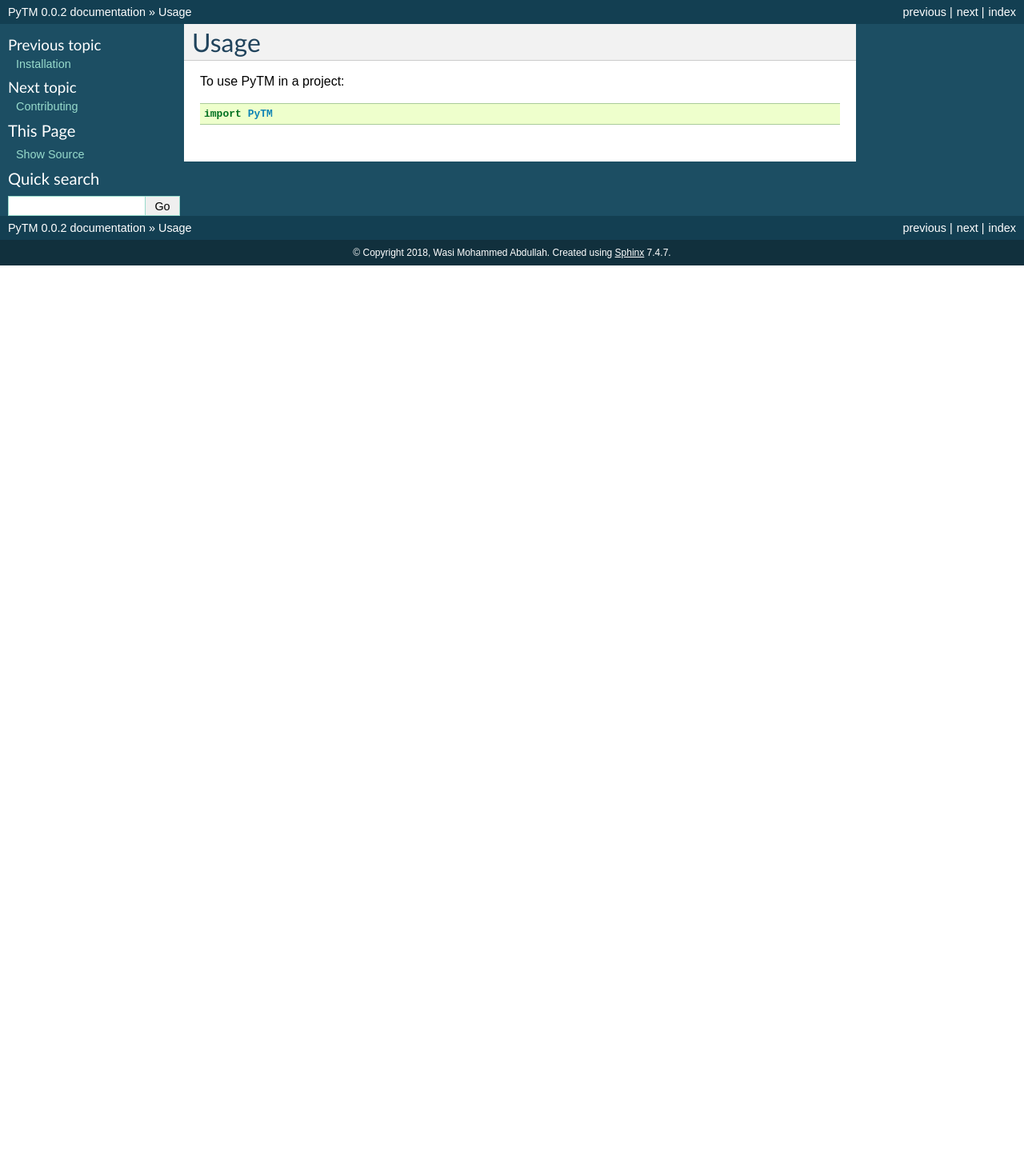
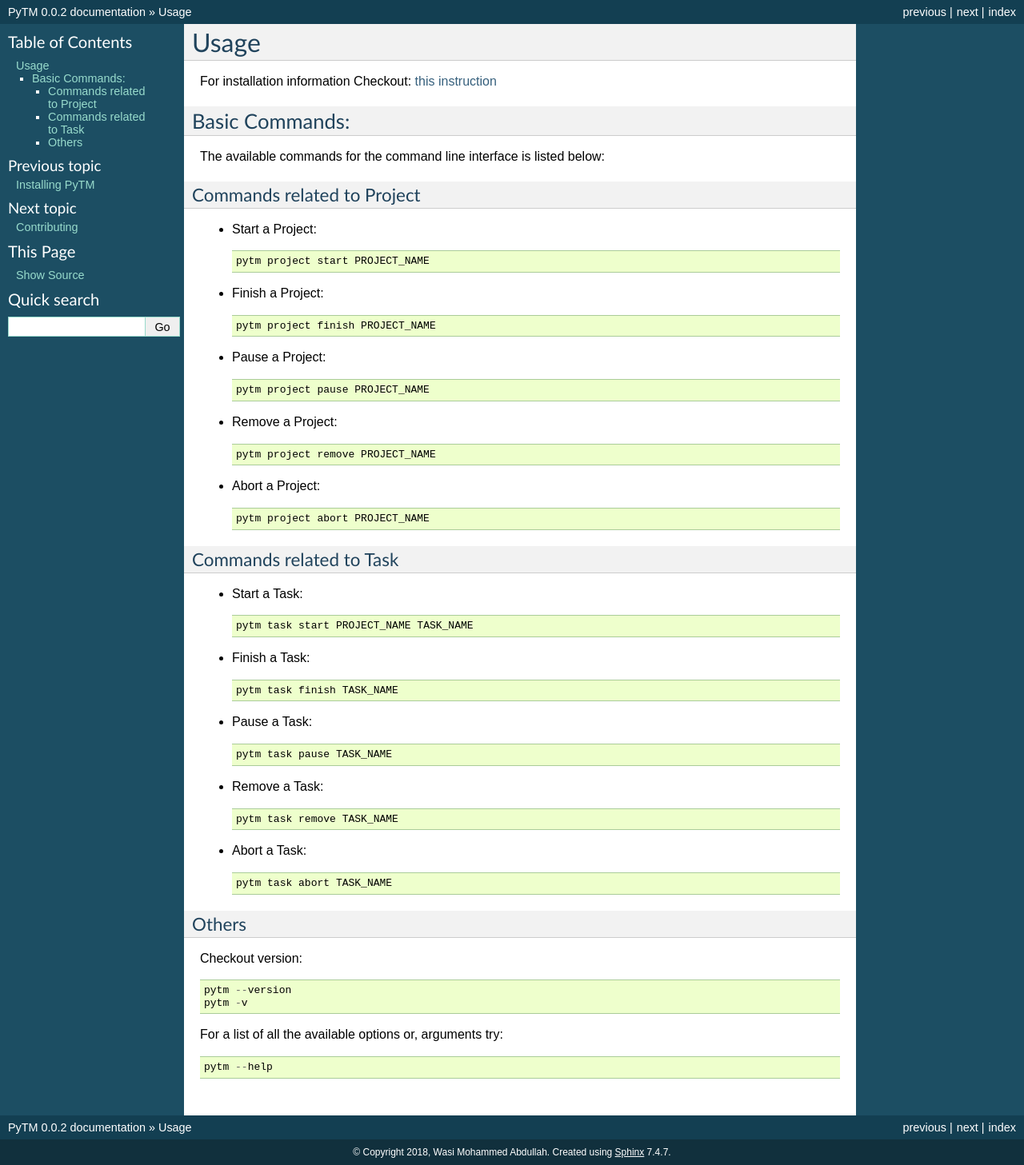
Before and after one commit to wasi0013/PyTM, a Sphinx documentation site: the page built from docs/usage.rst, in a window 1280 px wide. Shown: the whole page at 80% size. Built offline with Sphinx 7.4.7, drawn with Linux system fonts in a browser that asks for light colours; before the commit the page ends 900 px from its top, so only the background shows below that.

Commit message:
Updated #16 documentaton

```diff
--- a/docs/usage.rst
+++ b/docs/usage.rst
@@ -1,7 +1,69 @@
-========
+=====
 Usage
-========
+=====
 
-To use PyTM in a project::
+For installation information Checkout: `this instruction <installation.html>`_
 
-	import PyTM
+Basic Commands:
+---------------
+
+The available commands for the command line interface is listed below:
+
+Commands related to Project
+~~~~~~~~~~~~~~~~~~~~~~~~~~~
+* Start a Project::
+
+    pytm project start PROJECT_NAME
+
+* Finish a Project::
+
+    pytm project finish PROJECT_NAME
+
+* Pause a Project::
+
+    pytm project pause PROJECT_NAME
+
+* Remove a Project::
+
+    pytm project remove PROJECT_NAME
+
+* Abort a Project::
+
+    pytm project abort PROJECT_NAME
+
+Commands related to Task
+~~~~~~~~~~~~~~~~~~~~~~~~
+
+* Start a Task::
+
+    pytm task start PROJECT_NAME TASK_NAME
+
+* Finish a Task::
+
+    pytm task finish TASK_NAME
+
+* Pause a Task::
+
+    pytm task pause TASK_NAME
+
+* Remove a Task::
+
+    pytm task remove TASK_NAME
+
+* Abort a Task::
+
+    pytm task abort TASK_NAME
+
+
+
+Others
+~~~~~~
+Checkout version::
+
+    pytm --version
+    pytm -v
+
+
+For a list of all the available options or, arguments try::
+
+    pytm --help
```
Also changed, not shown: README.rst (+4 -5 lines), docs/PyTM.commands.rst (added, +30 -0 lines), docs/PyTM.rst (added, +37 -0 lines), docs/installation.rst (+16 -9 lines), docs/modules.rst (added, +7 -0 lines), 1 other file.
